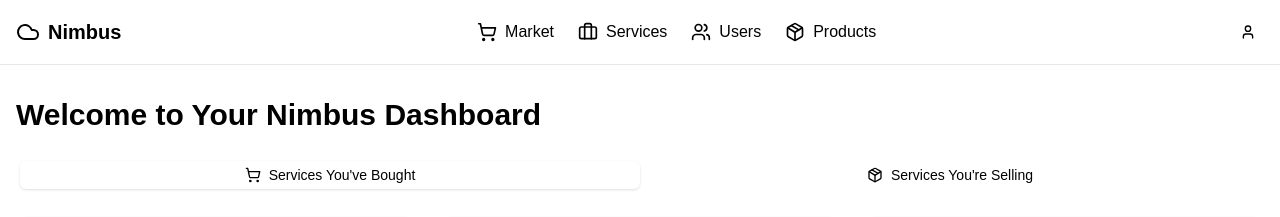
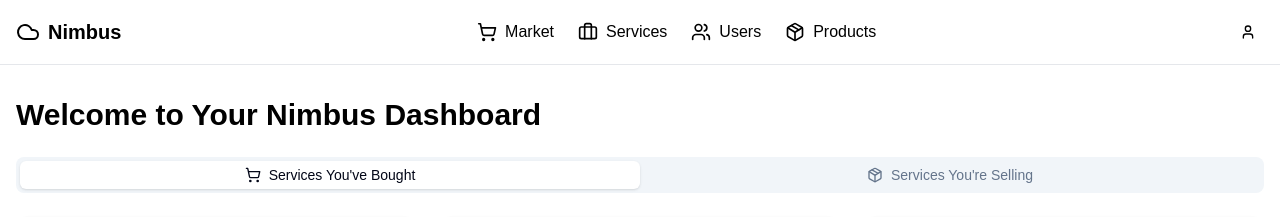
Before and after one commit to kahshiuhtang/Nimbus, a Next.js app in the folder ui/web/: page /home in a window 1280 px wide. Shown: the top 217 px of the page. Built offline with nearby package versions, Linux system fonts and the light colour scheme.

Commit message:
tabs shadcn import

```diff
--- a/ui/web/package.json
+++ b/ui/web/package.json
@@ -14,6 +14,7 @@
     "@radix-ui/react-dropdown-menu": "^2.1.2",
     "@radix-ui/react-icons": "^1.3.1",
     "@radix-ui/react-slot": "^1.1.0",
+    "@radix-ui/react-tabs": "^1.1.1",
     "class-variance-authority": "^0.7.0",
     "clsx": "^2.1.1",
     "lucide-react": "^0.454.0",
--- /dev/null
+++ b/ui/web/src/components/ui/tabs.tsx
@@ -0,0 +1,55 @@
+"use client"
+
+import * as React from "react"
+import * as TabsPrimitive from "@radix-ui/react-tabs"
+
+import { cn } from "@/lib/utils"
+
+const Tabs = TabsPrimitive.Root
+
+const TabsList = React.forwardRef<
+  React.ElementRef<typeof TabsPrimitive.List>,
+  React.ComponentPropsWithoutRef<typeof TabsPrimitive.List>
+>(({ className, ...props }, ref) => (
+  <TabsPrimitive.List
+    ref={ref}
+    className={cn(
+      "inline-flex h-9 items-center justify-center rounded-lg bg-slate-100 p-1 text-slate-500 dark:bg-slate-800 dark:text-slate-400",
+      className
+    )}
+    {...props}
+  />
+))
+TabsList.displayName = TabsPrimitive.List.displayName
+
+const TabsTrigger = React.forwardRef<
+  React.ElementRef<typeof TabsPrimitive.Trigger>,
+  React.ComponentPropsWithoutRef<typeof TabsPrimitive.Trigger>
+>(({ className, ...props }, ref) => (
+  <TabsPrimitive.Trigger
+    ref={ref}
+    className={cn(
+      "inline-flex items-center justify-center whitespace-nowrap rounded-md px-3 py-1 text-sm font-medium ring-offset-white transition-all focus-visible:outline-none focus-visible:ring-2 focus-visible:ring-slate-950 focus-visible:ring-offset-2 disabled:pointer-events-none disabled:opacity-50 data-[state=active]:bg-white data-[state=active]:text-slate-950 data-[state=active]:shadow dark:ring-offset-slate-950 dark:focus-visible:ring-slate-300 dark:data-[state=active]:bg-slate-950 dark:data-[state=active]:text-slate-50",
+      className
+    )}
+    {...props}
+  />
+))
+TabsTrigger.displayName = TabsPrimitive.Trigger.displayName
+
+const TabsContent = React.forwardRef<
+  React.ElementRef<typeof TabsPrimitive.Content>,
+  React.ComponentPropsWithoutRef<typeof TabsPrimitive.Content>
+>(({ className, ...props }, ref) => (
+  <TabsPrimitive.Content
+    ref={ref}
+    className={cn(
+      "mt-2 ring-offset-white focus-visible:outline-none focus-visible:ring-2 focus-visible:ring-slate-950 focus-visible:ring-offset-2 dark:ring-offset-slate-950 dark:focus-visible:ring-slate-300",
+      className
+    )}
+    {...props}
+  />
+))
+TabsContent.displayName = TabsPrimitive.Content.displayName
+
+export { Tabs, TabsList, TabsTrigger, TabsContent }
```
Also changed, not shown: 1 other file (tests, documents, lock files or other folders).
